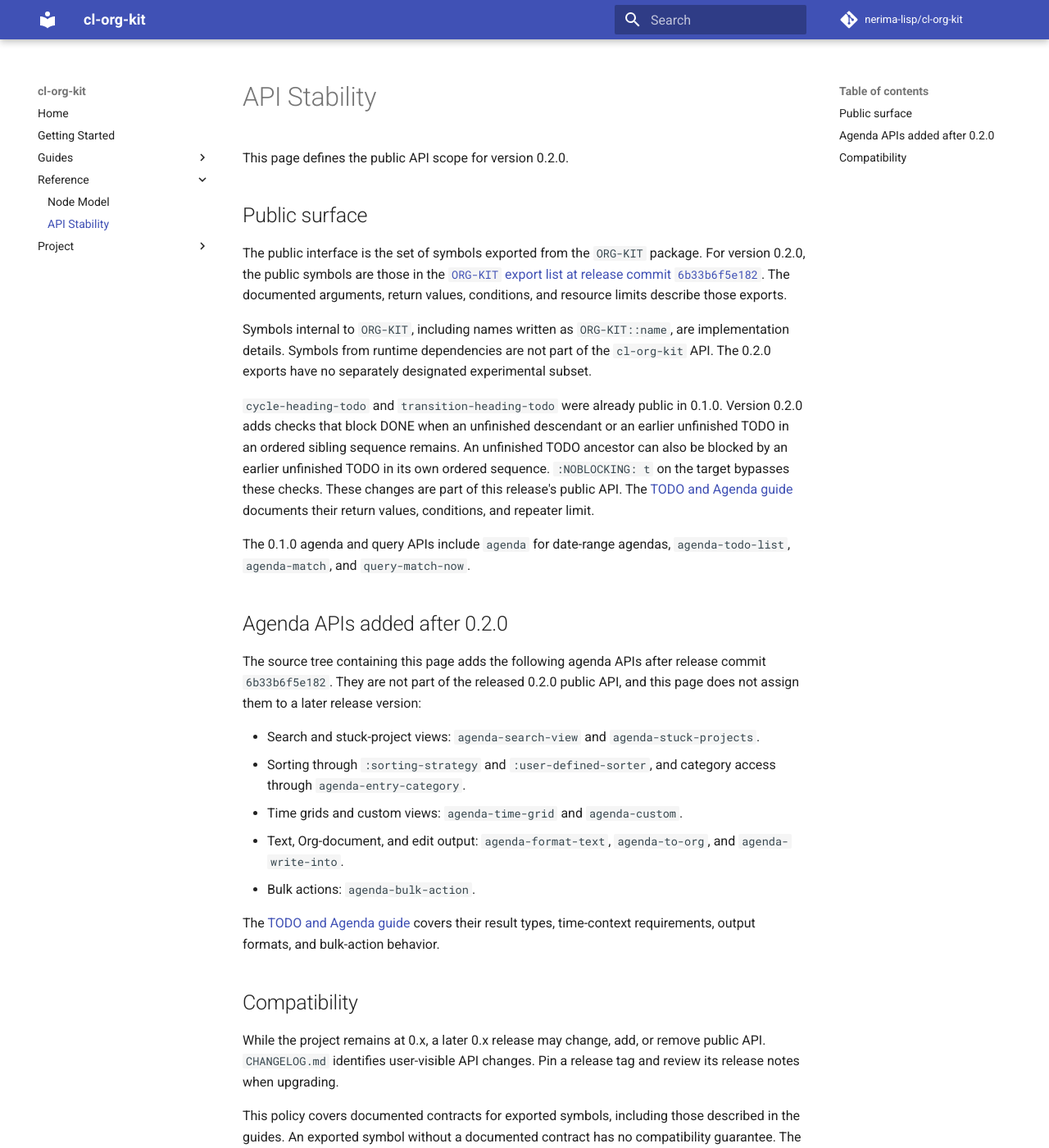
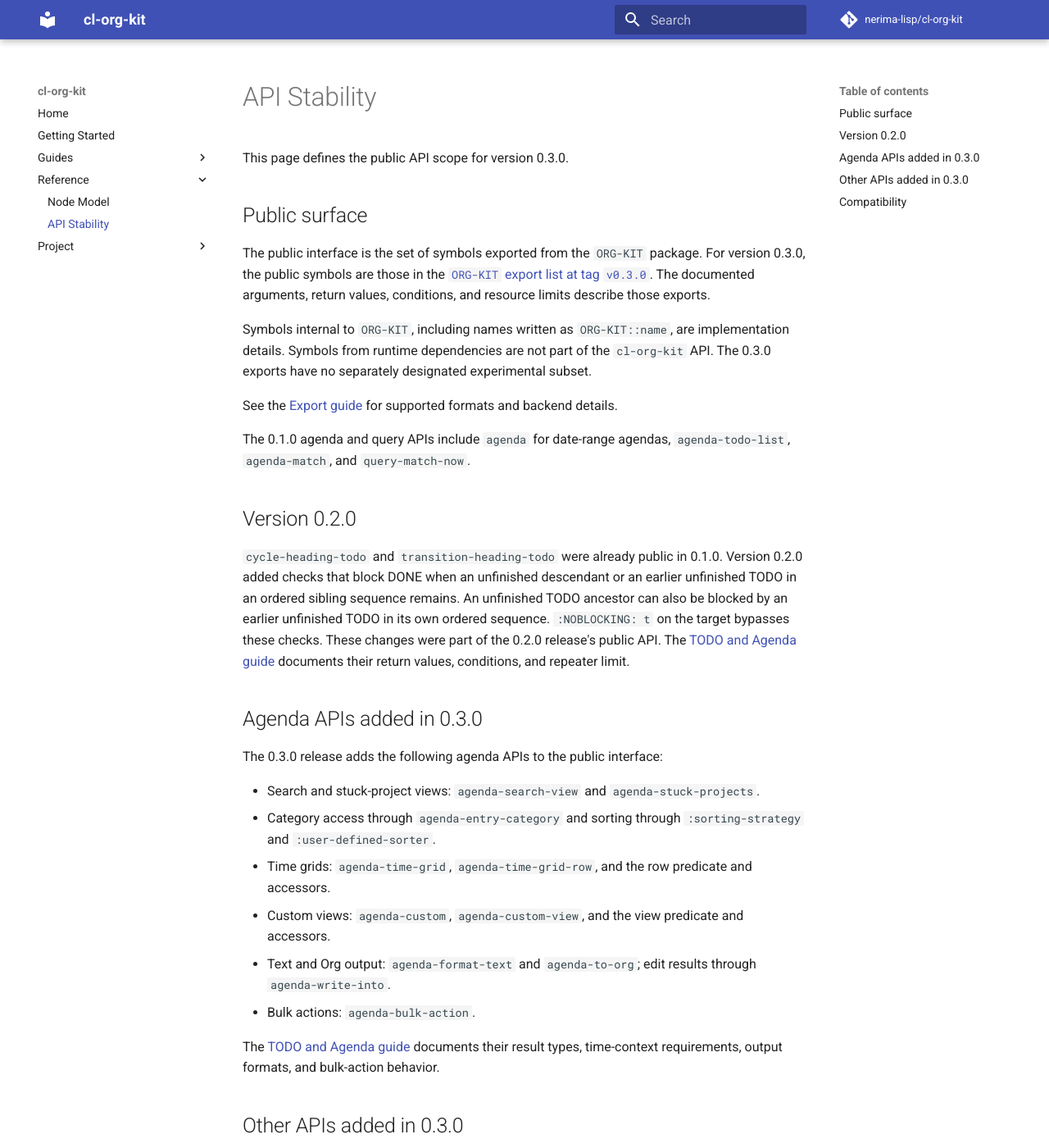
Before and after one commit to nerima-lisp/cl-org-kit, an MkDocs documentation site: the page built from docs/src/reference/api-stability.md, in a window 1280 px wide and 1400 px high. Shown: the whole window at 82% size. Built offline with MkDocs 1.6.1 and Material for MkDocs 9.7.7, drawn with Linux system fonts in a browser that asks for light colours; comment, search, counter and statistics services are not loaded; some of the changed text lies outside the part shown.

Commit message:
docs(changelog): add 0.3.0 release notes

```diff
--- a/docs/src/getting-started.md
+++ b/docs/src/getting-started.md
@@ -14,7 +14,7 @@ Merge these entries with any existing inputs:
 inputs = {
   nixpkgs.url = "github:NixOS/nixpkgs/nixos-unstable";
   cl-org-kit = {
-    url = "github:nerima-lisp/cl-org-kit/v0.2.0";
+    url = "github:nerima-lisp/cl-org-kit/v0.3.0";
     flake = false;
   };
   cl-parser-kit = {
@@ -92,7 +92,7 @@ check out the runtime dependencies at these tested tags:
 
 | System | Repository | Tag | Use |
 | --- | --- | --- | --- |
-| `cl-org-kit` | [GitHub](https://github.com/nerima-lisp/cl-org-kit) | `v0.2.0` | Project |
+| `cl-org-kit` | [GitHub](https://github.com/nerima-lisp/cl-org-kit) | `v0.3.0` | Project |
 | `cl-parser-kit` | [GitHub](https://github.com/nerima-lisp/cl-parser-kit) | `v1.1.1` | Runtime |
 | `cl-regex-kit` | [GitHub](https://github.com/nerima-lisp/cl-regex-kit) | `v2.1.1` | Runtime |
 | `cl-codec-kit` | [GitHub](https://github.com/nerima-lisp/cl-codec-kit) | `v0.6.0` | Runtime |
--- a/docs/src/reference/api-stability.md
+++ b/docs/src/reference/api-stability.md
@@ -1,50 +1,64 @@
 # API Stability
 
-This page defines the public API scope for version 0.2.0.
+This page defines the public API scope for version 0.3.0.
 
 ## Public surface
 
 The public interface is the set of symbols exported from the `ORG-KIT`
-package. For version 0.2.0, the public symbols are those in the
-[`ORG-KIT` export list at release commit
-`6b33b6f5e182`](https://github.com/nerima-lisp/cl-org-kit/blob/6b33b6f5e18264cc194b4888df83bceebafbcfa5/src/package.lisp).
+package. For version 0.3.0, the public symbols are those in the
+[`ORG-KIT` export list at tag `v0.3.0`](https://github.com/nerima-lisp/cl-org-kit/blob/v0.3.0/src/package.lisp).
 The documented arguments, return values, conditions, and resource limits
 describe those exports.
 
 Symbols internal to `ORG-KIT`, including names written as `ORG-KIT::name`,
 are implementation details. Symbols from runtime dependencies are not part of
-the `cl-org-kit` API. The 0.2.0 exports have no separately designated
+the `cl-org-kit` API. The 0.3.0 exports have no separately designated
 experimental subset.
 
-`cycle-heading-todo` and `transition-heading-todo` were already public in
-0.1.0. Version 0.2.0 adds checks that block DONE when an unfinished descendant
-or an earlier unfinished TODO in an ordered sibling sequence remains. An
-unfinished TODO ancestor can also be blocked by an earlier unfinished TODO in
-its own ordered sequence. `:NOBLOCKING: t` on the target bypasses these checks.
-These changes are part of this release's public API. The [TODO and Agenda
-guide](../guides/todo-agenda.md) documents their return values, conditions, and
-repeater limit.
+See the [Export guide](../guides/export.md) for supported formats and backend
+details.
 
 The 0.1.0 agenda and query APIs include `agenda` for date-range agendas,
 `agenda-todo-list`, `agenda-match`, and `query-match-now`.
 
-## Agenda APIs added after 0.2.0
+## Version 0.2.0
 
-The source tree containing this page adds the following agenda APIs after
-release commit `6b33b6f5e182`. They are not part of the released 0.2.0 public
-API, and this page does not assign them to a later release version:
+`cycle-heading-todo` and `transition-heading-todo` were already public in
+0.1.0. Version 0.2.0 added checks that block DONE when an unfinished descendant
+or an earlier unfinished TODO in an ordered sibling sequence remains. An
+unfinished TODO ancestor can also be blocked by an earlier unfinished TODO in
+its own ordered sequence. `:NOBLOCKING: t` on the target bypasses these checks.
+These changes were part of the 0.2.0 release's public API. The [TODO and Agenda
+guide](../guides/todo-agenda.md) documents their return values, conditions, and
+repeater limit.
+
+## Agenda APIs added in 0.3.0
+
+The 0.3.0 release adds the following agenda APIs to the public interface:
 
 - Search and stuck-project views: `agenda-search-view` and
   `agenda-stuck-projects`.
-- Sorting through `:sorting-strategy` and `:user-defined-sorter`, and category
-  access through `agenda-entry-category`.
-- Time grids and custom views: `agenda-time-grid` and `agenda-custom`.
-- Text, Org-document, and edit output: `agenda-format-text`, `agenda-to-org`,
-  and `agenda-write-into`.
+- Category access through `agenda-entry-category` and sorting through
+  `:sorting-strategy` and `:user-defined-sorter`.
+- Time grids: `agenda-time-grid`, `agenda-time-grid-row`, and the row
+  predicate and accessors.
+- Custom views: `agenda-custom`, `agenda-custom-view`, and the view predicate
+  and accessors.
+- Text and Org output: `agenda-format-text` and `agenda-to-org`; edit results
+  through `agenda-write-into`.
 - Bulk actions: `agenda-bulk-action`.
 
-The [TODO and Agenda guide](../guides/todo-agenda.md) covers their result types,
-time-context requirements, output formats, and bulk-action behavior.
+The [TODO and Agenda guide](../guides/todo-agenda.md) documents their result
+types, time-context requirements, output formats, and bulk-action behavior.
+
+## Other APIs added in 0.3.0
+
+- Lint checker names: `wrong-header-argument`, `wrong-header-value`, and
+  `named-result`. See the [Lint guide](../guides/lint.md).
+- Babel detangling: `babel-detangle`. See the [Babel guide](../guides/babel.md).
+- Export entrypoints: `export-org-man`, `export-org-texinfo`, and
+  `export-icalendar-documents`. See the [Export guide](../guides/export.md).
+
 ## Compatibility
 
 While the project remains at 0.x, a later 0.x release may change, add, or remove
```
Also changed, not shown: docs/src/guides/todo-agenda.md (+6 -6 lines), docs/src/index.md (+14 -8 lines), CHANGELOG.md.
